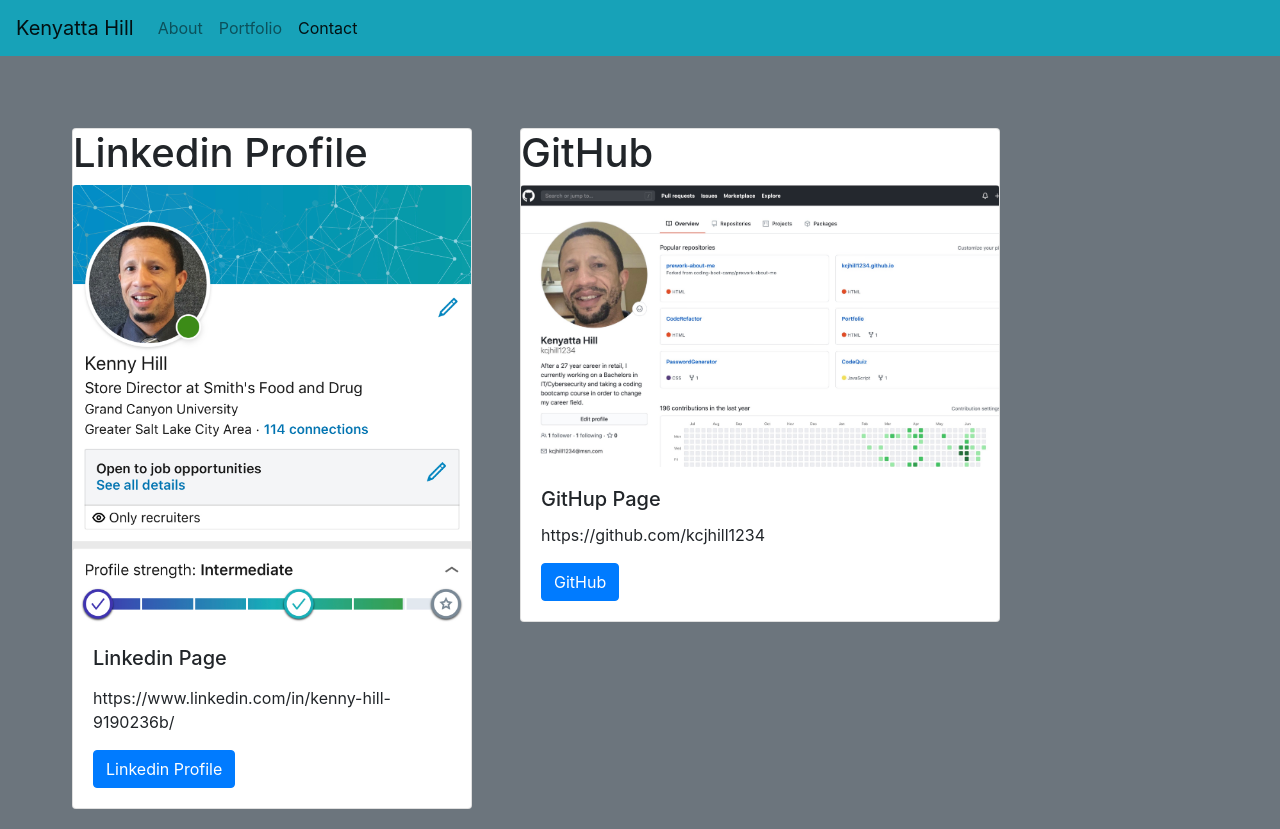
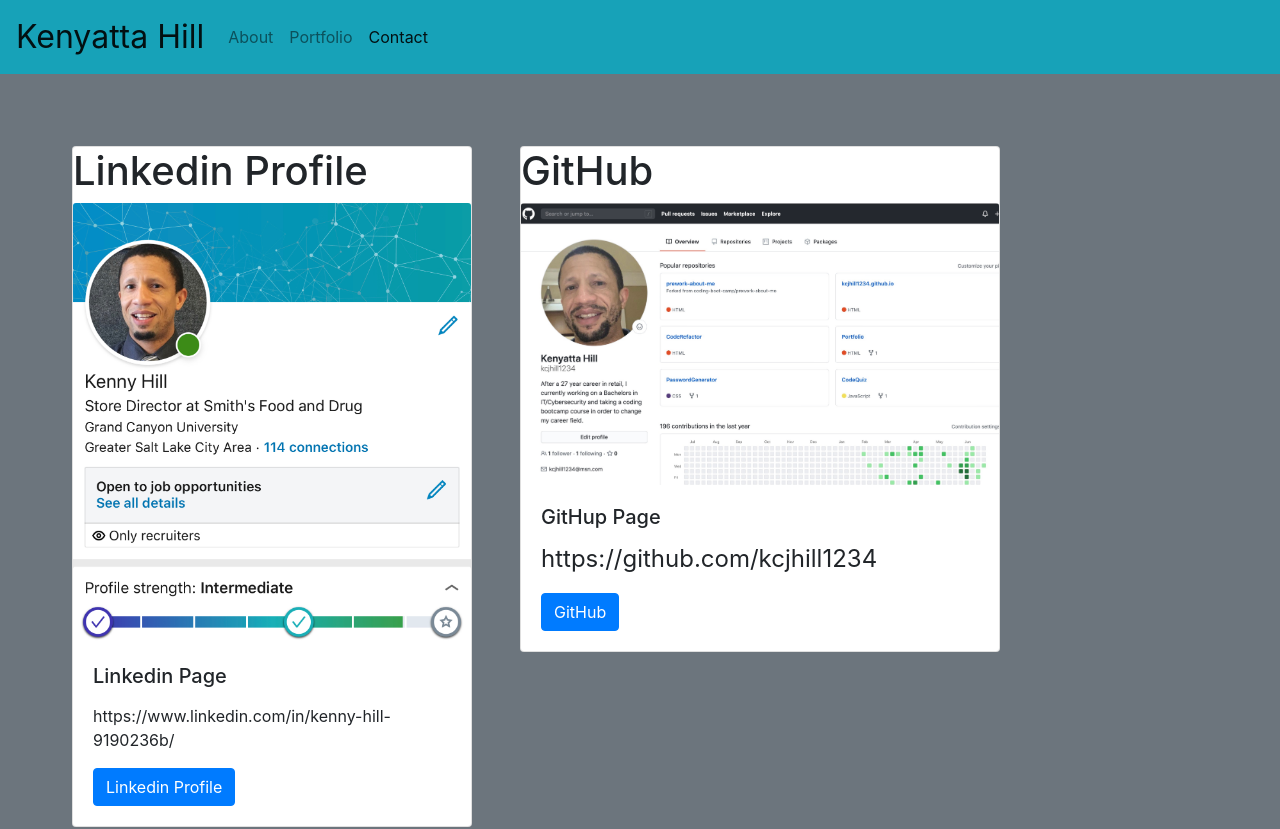
Before and after one commit to kcjhill1234/Portfolio, a plain HTML site: page contact.html in a window 1280 px wide. Shown: the top 829 px of the page. Drawn offline with nearby package versions, Linux system fonts and the light colour scheme; the site is published under a folder, as on GitHub Pages, so addresses that start at the root find nothing.

Commit message:
one more

```diff
--- a/contact.html
+++ b/contact.html
@@ -6,7 +6,7 @@
     <meta name="viewport" content="width=device-width, initial-scale=1.0">
     <title>My Portfolio</title>
     <link rel="stylesheet" href="https://maxcdn.bootstrapcdn.com/bootstrap/4.0.0/css/bootstrap.min.css">
-    <link rel="stylesheet" href="/Assets/css/style.css">
+    <link rel="stylesheet" href="./Assets/css/style.css">
 
 </head>
 
```
Also changed, not shown: index.html (+1 -1 lines).
